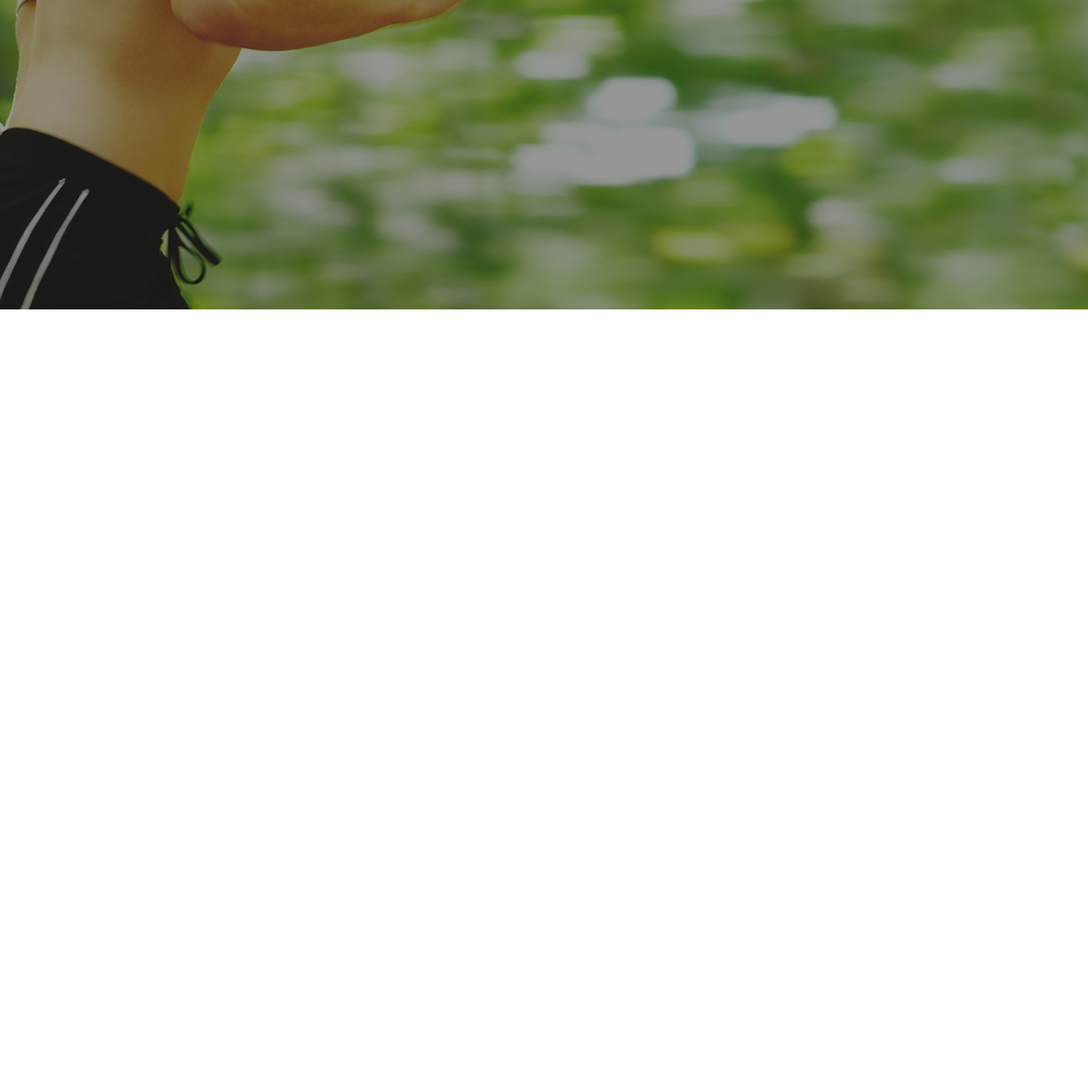
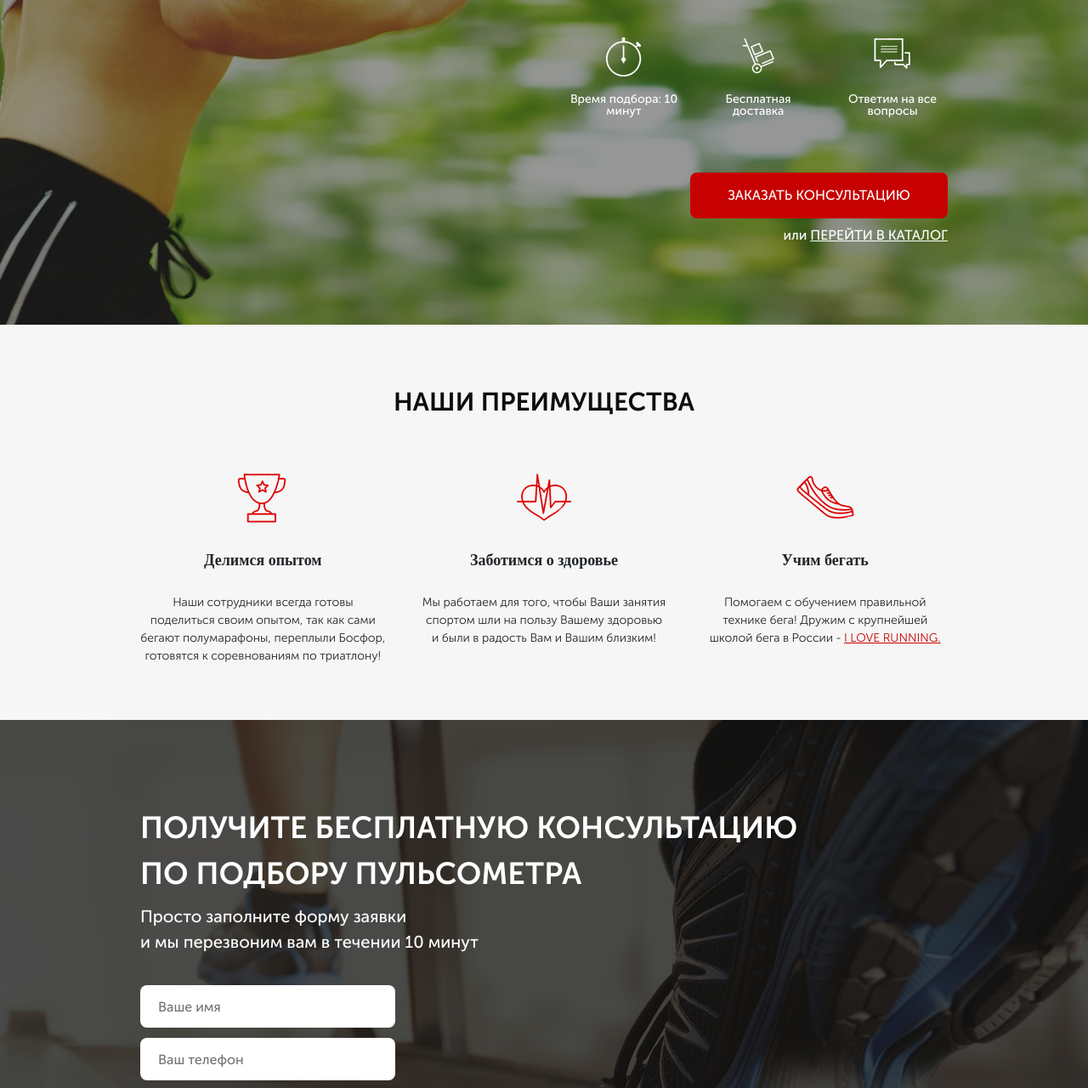
Before and after one commit to GuyFromEkb/runSmart_learnProject, a website: page src/index.html in a window 1280 px wide. Shown: the part 286-1566 px from the top of the page at 85% size. Before the commit the page ends 800 px from the top, so only its background shows below. Drawn offline with Linux system fonts and the light colour scheme.

Commit message:
закончил секцию промо, сделал секцию преимущества, сделал секцию консультация

```diff
--- a/src/css/font.css
+++ b/src/css/font.css
@@ -1,19 +1,19 @@
 @font-face {
-    font-family: 'Museo Sans Cyrl';
+    font-family: "Museo Sans Cyrl";
     src: local('MuseoSansCyrl-500'), url('../fonts/MuseoSansCyrl-500.woff2') format('woff2'), url('../fonts/MuseoSansCyrl-500.woff') format('woff');
     font-weight: normal;
     font-style: normal;
 }
 
 @font-face {
-    font-family: 'Museo Sans Cyrl';
+    font-family: "Museo Sans Cyrl";
     src: local('MuseoSansCyrl-300'), url('../fonts/MuseoSansCyrl-300.woff2') format('woff2'), url('../fonts/MuseoSansCyrl-300.woff') format('woff');
     font-weight: 300;
     font-style: normal;
 }
 
 @font-face {
-    font-family: 'Museo Sans Cyrl';
+    font-family: "Museo Sans Cyrl";
     src: local('MuseoSansCyrl-700'), url('../fonts/MuseoSansCyrl-700.woff2') format('woff2'), url('../fonts/MuseoSansCyrl-700.woff') format('woff');
     font-weight: 700;
     font-style: normal;
--- a/src/index.html
+++ b/src/index.html
@@ -14,6 +14,7 @@
 <body>
     <div class="promo">
         <div class="container">
+
             <header class="header">
                 <div class="header__logo">
                     <img src="icons/logo.png" alt="logo">
@@ -24,13 +25,71 @@
                 </div>
                 <div class="header__contacts">
                     <a href="tel:+74999228974" class="header__phone">+7 (499) 922-89-74</a>
-                    <button class="button">заказать звонок</button>
+                    <button class="button header__button">заказать звонок</button>
                 </div>
+            </header>
+
+            <div class="promo__header">Подбор пульсометра
+                <span>с учётом Вашего уровня подготовки</span>
+            </div>
+            <div class="promo__icons">
+                <div class="promo__icons-block">
+                    <div class="promo__icon"><img src="icons/main_screen/timer.png" alt="timer"></div>
+                    <div class="promo__message">Время подбора: 10 минут</div>
+                </div>
+                <div class="promo__icons-block">
+                    <div class="promo__icon"><img src="icons/main_screen/hand-cart.png" alt="hand-cart"></div>
+                    <div class="promo__message">Бесплатная доставка</div>
+                </div>
+                <div class="promo__icons-block">
+                    <div class="promo__icon"><img src="icons/main_screen/messages.png" alt="messages"></div>
+                    <div class="promo__message">Ответим на все вопросы</div>
+                </div>
+            </div>
+            <div class="promo__warp-footer">
+                <button class="button promo__button">заказать консультацию</button>
+                <div class="promo__to-catalog">или <a href=""> ПЕРЕЙТИ В КАТАЛОГ</a></div>
+            </div>
+
+        </div>
+
+    </div>
+    <div class="benefits">
+        <div class="container">
+            <h2 class="subheader ">НАШИ ПРЕИМУЩЕСТВА</h2>
+            <div class="benefits__warp">
+                <div class="benefits__block">
+                    <img src="icons/advantages/cup.png" alt="cup">
+                    <div class="benefits__block-subheader">Делимся опытом</div>
+                    <div class="benefits__block-text">Наши сотрудники всегда готовы поделиться своим опытом, так как сами бегают полумарафоны, переплыли Босфор, готовятся к соревнованиям по триатлону!</div>
+                </div>
+                <div class="benefits__block">
+                    <img src="icons/advantages/heart.png" alt="heart">
+                    <div class="benefits__block-subheader">Заботимся о здоровье</div>
+                    <div class="benefits__block-text">Мы работаем для того, чтобы Ваши занятия спортом шли на пользу Вашему здоровью и были в радость Вам и Вашим близким!</div>
+                </div>
+                <div class="benefits__block">
+                    <img src="icons/advantages/shoe.png" alt="shoe">
+                    <div class="benefits__block-subheader">Учим бегать</div>
+                    <div class="benefits__block-text">Помогаем с обучением правильной технике бега! Дружим с крупнейшей школой бега в России - <span> I LOVE RUNNING. </span></div>
+                </div>
+            </div>
+
+        </div>
+    </div>
+    <div class="consultation">
+        <div class="container">
+            <h2 class="subheader subheader_consultation">Получите бесплатную консультацию <br> по подбору пульсометра </h2>
+            <div class="consultation__text">Просто заполните форму заявки <br> и мы перезвоним вам в течении <span>10</span> минут</div>
+            <form action="#">
+                <input name="name" required placeholder="Ваше имя" type="text">
+                <input name="phone" placeholder="Ваш телефон" type="number">
+                <input name="email" placeholder="Ваш E-mail" type="email">
+                <button class="button button_consultation">заказать консультацию</button>
+            </form>
 
 
-            </header>
         </div>
-
     </div>
 
 
--- /dev/null
+++ b/src/sass/blocks/_benefits.scss
@@ -0,0 +1,36 @@
+.benefits {
+    background-color: #F6F6F6;
+    padding: 73px 0 65px 0;
+    &__warp {
+        margin-top: 60px;
+        display: flex;
+    }
+    &__block {
+        width: calc(100%/3);
+        margin-right: 42px;
+        &:last-child {
+            margin-right: 0;
+        }
+        img {
+            display: block;
+            margin: 0 auto;
+        }
+    }
+    &__block-subheader {
+        text-align: center;
+        margin: 25px 0 25px 0;
+        font-family: 'MuseoModerno';
+        font-weight: 700;
+        font-size: 18px;
+        text-align: center;
+    }
+    &__block-text {
+        font-weight: 300;
+        font-size: 14px;
+        text-align: center;
+        span {
+            color: $main-color;
+            text-decoration: underline;
+        }
+    }
+}
--- a/src/sass/blocks/_button.scss
+++ b/src/sass/blocks/_button.scss
@@ -1,7 +1,12 @@
-button {
+.button {
     background: #C70101;
-    border-radius: 5px;
+    border-radius: 8px;
     text-align: center;
     text-transform: uppercase;
     color: #FFFFFF;
+    border: none;
+    &_consultation {
+        width: 300px;
+        height: 58px;
+    }
 }
--- /dev/null
+++ b/src/sass/blocks/_consultation.scss
@@ -0,0 +1,10 @@
+.consultation {
+    padding: 100px 0 108px 0;
+    min-height: 680px;
+    background: url(../img/consultation.jpg) center (center/cover) no-repeat;
+    &__text {
+        font-size: 20px;
+        line-height: 30px;
+        color: #FFFFFF;
+    }
+}
--- /dev/null
+++ b/src/sass/blocks/_form.scss
@@ -0,0 +1,16 @@
+form {
+    display: flex;
+    flex-direction: column;
+    margin-top: 36px;
+    input {
+        padding: 0 21px;
+        border: none;
+        border-radius: 8px;
+        margin-bottom: 12px;
+        width: 300px;
+        height: 50px;
+        &:nth-child(3) {
+            margin-bottom: 17px;
+        }
+    }
+}
--- a/src/sass/blocks/_header.scss
+++ b/src/sass/blocks/_header.scss
@@ -16,11 +16,11 @@
         display: flex;
         flex-direction: column;
         align-items: flex-end;
-        button {
-            width: 153px;
-            height: 32px;
-            font-size: 12px;
-        }
+    }
+    &__button {
+        width: 153px;
+        height: 32px;
+        font-size: 12px;
     }
     &__phone {
         display: block;
--- a/src/sass/blocks/_promo.scss
+++ b/src/sass/blocks/_promo.scss
@@ -2,4 +2,58 @@
     min-height: 650px;
     padding: 21px 0 93px 0;
     background: url(../img/main.jpg) center (center/cover) no-repeat;
+    &__header {
+        margin-top: 91px;
+        font-weight: 700;
+        font-size: 42px;
+        text-align: right;
+        text-transform: uppercase;
+        color: #FFFFFF;
+        span {
+            display: block;
+            font-weight: 500;
+            font-size: 24px;
+            text-transform: uppercase;
+        }
+    }
+    &__icons {
+        margin-top: 60px;
+        display: flex;
+        justify-content: right;
+    }
+    &__icons-block {
+        margin-right: 28px;
+        display: flex;
+        align-items: center;
+        justify-content: space-between;
+        flex-direction: column;
+        &:last-child {
+            margin-right: 0;
+        }
+    }
+    &__message {
+        width: 130px;
+        text-align: center;
+        margin-top: 20px;
+        font-size: 14px;
+        line-height: 14px;
+        color: #FFFFFF;
+    }
+    &__warp-footer {
+        display: flex;
+        align-items: flex-end;
+        flex-direction: column;
+    }
+    &__to-catalog {
+        margin-top: 8px;
+        color: white;
+        a {
+            color: white;
+        }
+    }
+    &__button {
+        margin-top: 65px;
+        width: 303px;
+        height: 54px;
+    }
 }
--- /dev/null
+++ b/src/sass/blocks/_sybheader.scss
@@ -0,0 +1,13 @@
+.subheader {
+    font-weight: 700;
+    font-size: 30px;
+    text-align: center;
+    color: #0D0D0D;
+    &_consultation {
+        text-align: left;
+        font-size: 36px;
+        line-height: 54px;
+        text-transform: uppercase;
+        color: #fff;
+    }
+}
--- a/src/sass/style.scss
+++ b/src/sass/style.scss
@@ -1,12 +1,17 @@
 @import 'base/variables';
-@import 'blocks/promo';
-@import 'blocks/header';
-@import 'blocks/button';
 * {
-    font-family: 'Museo Sans Cyrl', sans-serif;
+    font-family: "Museo Sans Cyrl", sans-serif;
 }
 
 .container {
     width: 950px;
     margin: 0 auto;
 }
+
+@import 'blocks/promo';
+@import 'blocks/header';
+@import 'blocks/button';
+@import 'blocks/benefits';
+@import 'blocks/sybheader';
+@import 'blocks/consultation';
+@import 'blocks/form';
```
Also changed, not shown: src/css/style.min.css.
